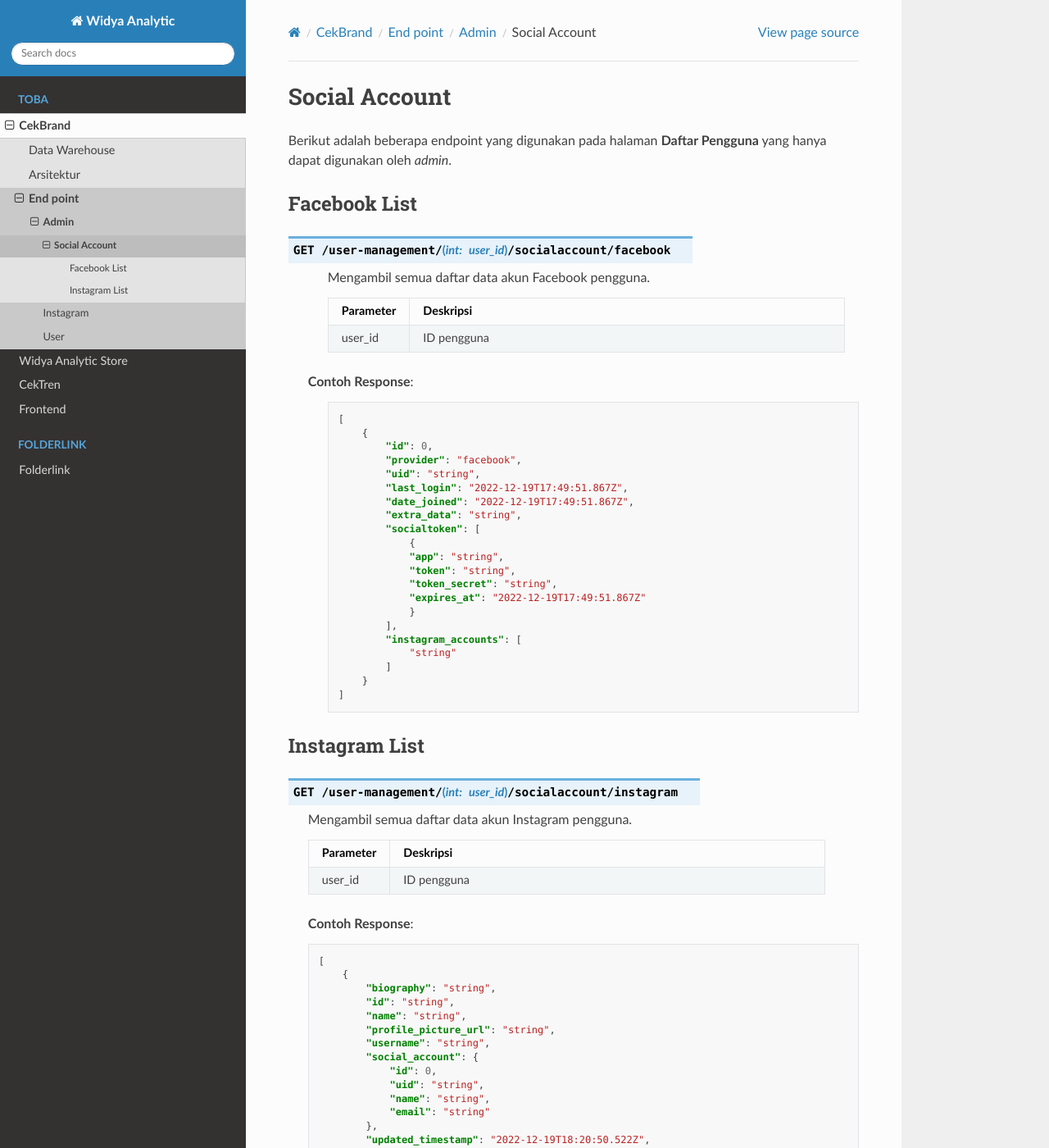
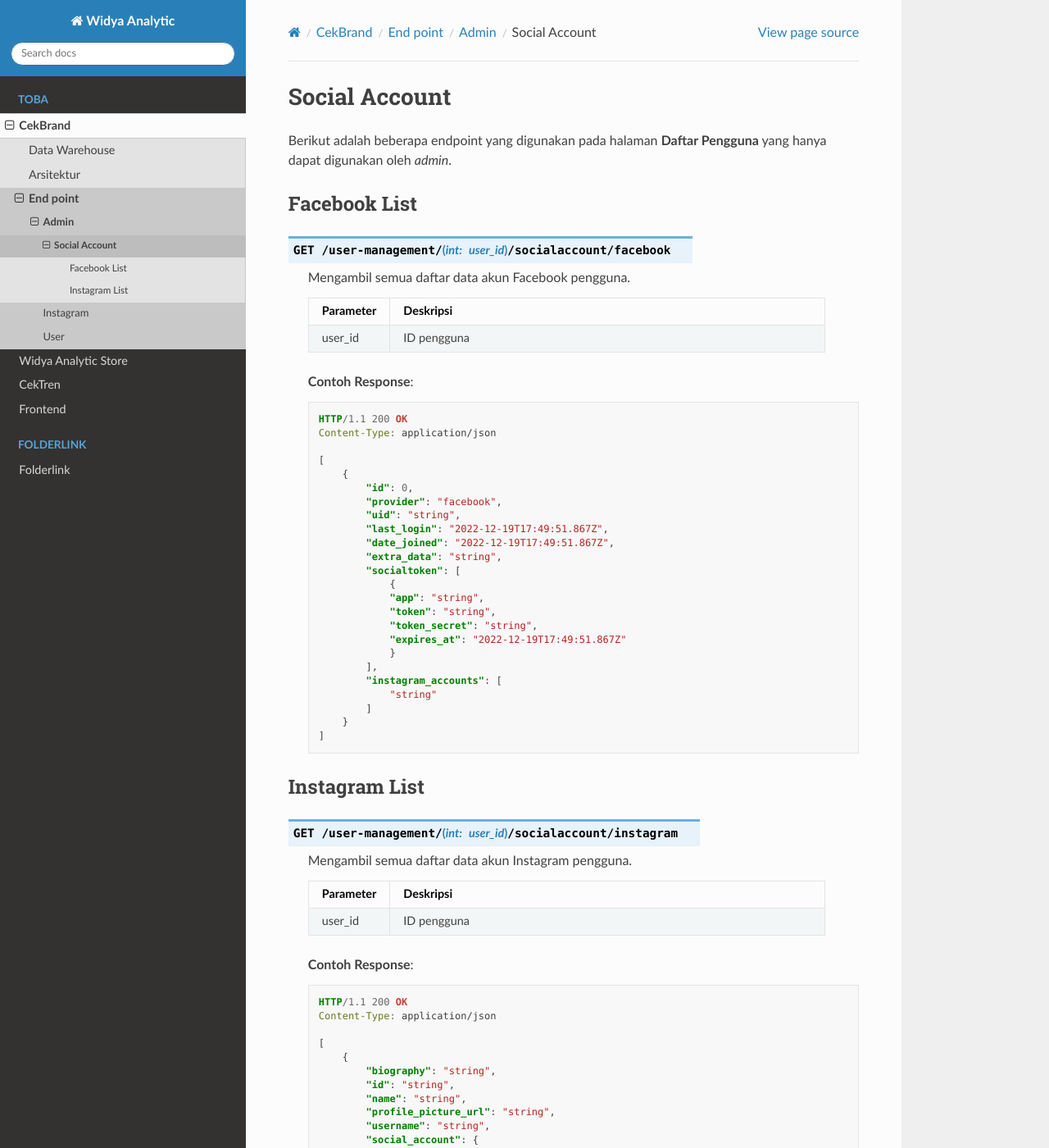
Before and after one commit to syrico/dokumentasi_data_widyaanalytics, a Sphinx documentation site: the page built from docs/source/Toba/cekbrand/endpoint/admin/social-account.rst, in a window 1280 px wide and 1400 px high. Shown: the whole window at 82% size. Built offline with Sphinx 7.4.7 and the Read the Docs theme 2.0.0, drawn with Linux system fonts in a browser that asks for light colours.

Commit message:
refactor(social-account): replace json block by http

```diff
--- a/docs/source/Toba/cekbrand/endpoint/admin/social-account.rst
+++ b/docs/source/Toba/cekbrand/endpoint/admin/social-account.rst
@@ -19,9 +19,12 @@ Facebook List
       * - user_id
         - ID pengguna
 
-   **Contoh Response**:
+    **Contoh Response**:
 
-    .. sourcecode:: json
+    .. sourcecode:: http
+
+        HTTP/1.1 200 OK
+        Content-Type: application/json
 
         [
             {
@@ -63,7 +66,10 @@ Instagram List
 
     **Contoh Response**:
 
-    .. sourcecode:: json
+    .. sourcecode:: http
+
+        HTTP/1.1 200 OK
+        Content-Type: application/json
 
         [
             {
```
